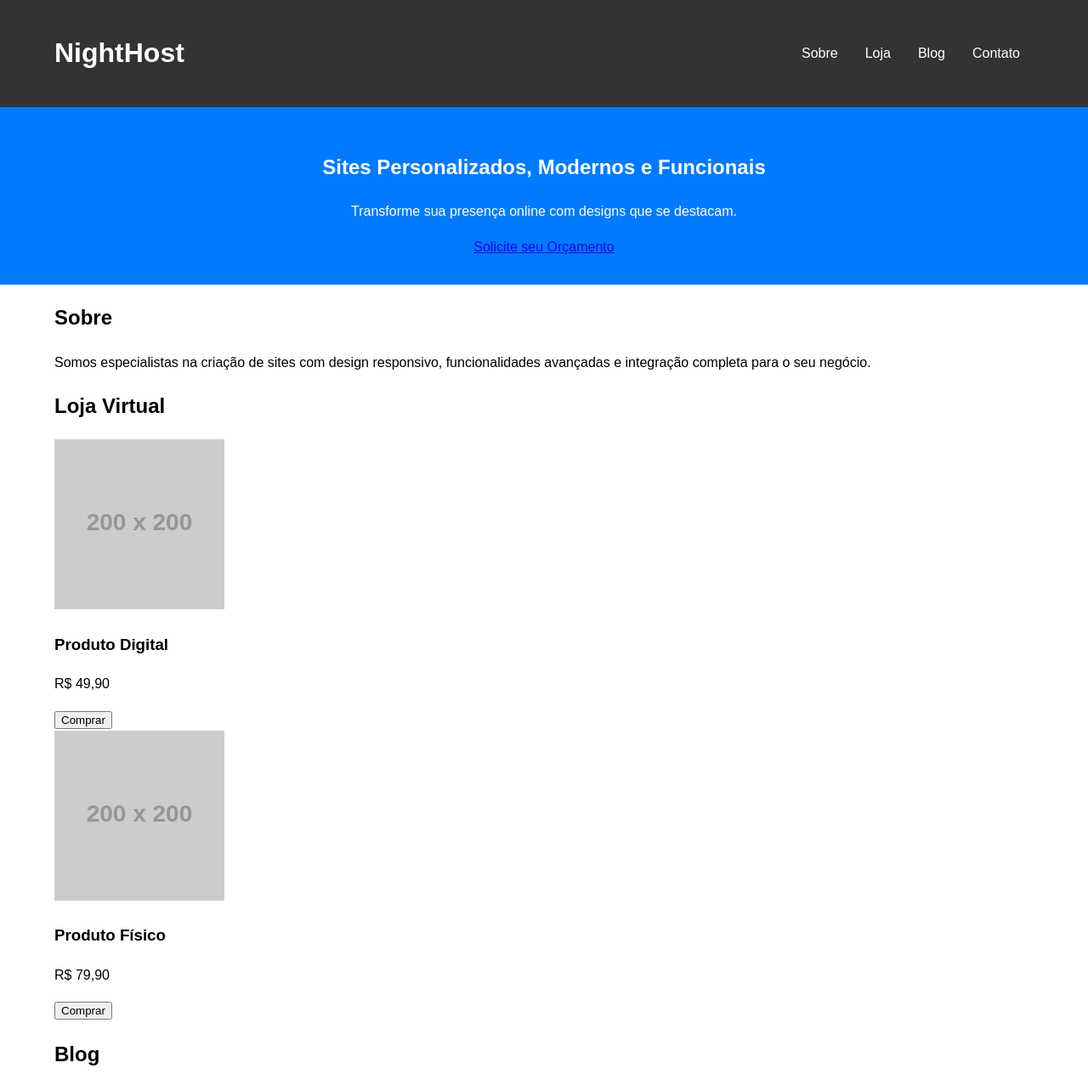
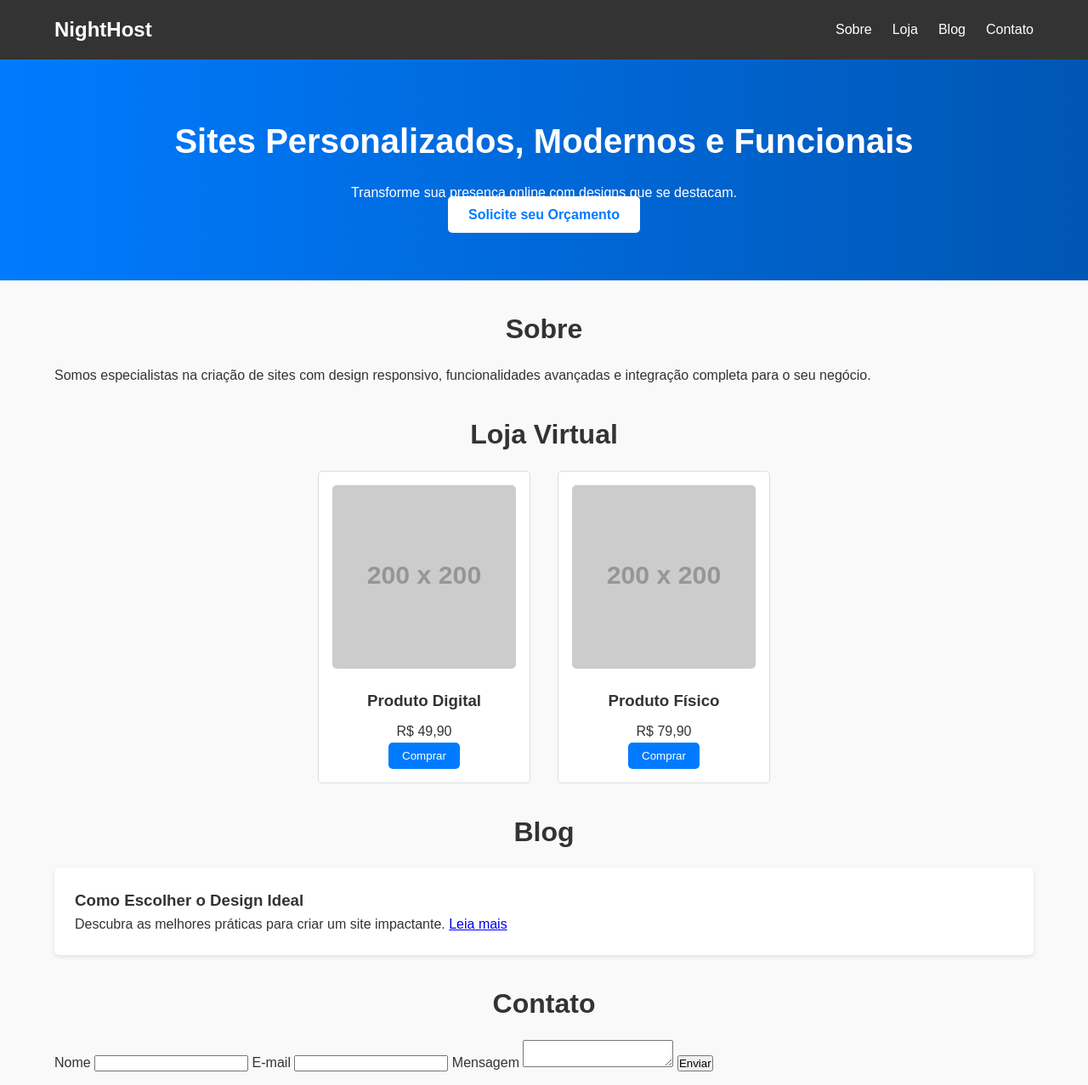
Before and after one commit to Nightzk/EXAMPLE-SITE1, a plain HTML site: page index.html in a window 1280 px wide. Shown: the top 1277 px of the page at 85% size. Drawn offline with Linux system fonts and the light colour scheme; files that its build step writes are made by us from their sources; placeholder pictures from the web are drawn by us; files whose address does not match are found by name.

Commit message:
Update style.css

```diff
--- a/style.css
+++ b/style.css
@@ -1,8 +1,21 @@
-body {
-  font-family: Arial, sans-serif;
+/* Reset básico */
+* {
   margin: 0;
   padding: 0;
+  box-sizing: border-box;
+}
+
+body {
+  font-family: 'Arial', sans-serif;
   line-height: 1.6;
+  color: #333;
+  background-color: #f9f9f9;
+}
+
+.container {
+  width: 90%;
+  max-width: 1200px;
+  margin: 0 auto;
 }
 
 header {
@@ -11,62 +24,93 @@ header {
   padding: 1rem 0;
 }
 
-header .container {
+.header {
   display: flex;
   justify-content: space-between;
   align-items: center;
 }
 
-header ul {
+.logo {
+  font-size: 1.5rem;
+  font-weight: bold;
+}
+
+.menu {
   list-style: none;
   display: flex;
+  gap: 1.5rem;
 }
 
-header ul li {
-  margin: 0 1rem;
-}
-
-header ul li a {
+.menu li a {
   color: #fff;
   text-decoration: none;
 }
 
 #hero {
-  background: #007BFF;
+  background: linear-gradient(to right, #007bff, #0056b3);
   color: #fff;
-  padding: 2rem 0;
+  text-align: center;
+  padding: 4rem 0;
+}
+
+.hero-content h2 {
+  font-size: 2.5rem;
+  margin-bottom: 1rem;
+}
+
+.hero-content .btn {
+  background: #fff;
+  color: #007bff;
+  padding: 0.8rem 1.5rem;
+  text-decoration: none;
+  border-radius: 5px;
+  font-weight: bold;
+}
+
+.section-title {
+  font-size: 2rem;
+  margin: 2rem 0 1rem;
   text-align: center;
 }
 
-.container {
-  width: 90%;
-  max-width: 1200px;
-  margin: 0 auto;
+.produtos {
+  display: flex;
+  gap: 2rem;
+  justify-content: center;
 }
 
-#loja .produto {
-  display: inline-block;
-  margin: 1rem;
+.produto-card {
+  background: #fff;
+  border: 1px solid #ddd;
+  border-radius: 5px;
+  padding: 1rem;
   text-align: center;
+  width: 250px;
 }
 
-#loja .produto img {
-  width: 150px;
-  height: 150px;
+.produto-card img {
+  width: 100%;
+  border-radius: 5px;
 }
 
-#contato form {
-  display: flex;
-  flex-direction: column;
+.produto-card h3 {
+  margin: 1rem 0 0.5rem;
 }
 
-#contato form label {
-  margin: 0.5rem 0 0.2rem;
+.produto-card .btn {
+  background: #007bff;
+  color: #fff;
+  padding: 0.5rem 1rem;
+  border: none;
+  border-radius: 5px;
+  cursor: pointer;
 }
 
-#contato form input, #contato form textarea, #contato form button {
-  padding: 0.5rem;
-  margin-bottom: 1rem;
+.blog-card {
+  background: #fff;
+  padding: 1.5rem;
+  border-radius: 5px;
+  box-shadow: 0 2px 5px rgba(0, 0, 0, 0.1);
 }
 
 footer {
@@ -74,4 +118,5 @@ footer {
   color: #fff;
   text-align: center;
   padding: 1rem 0;
+  margin-top: 2rem;
 }
```
